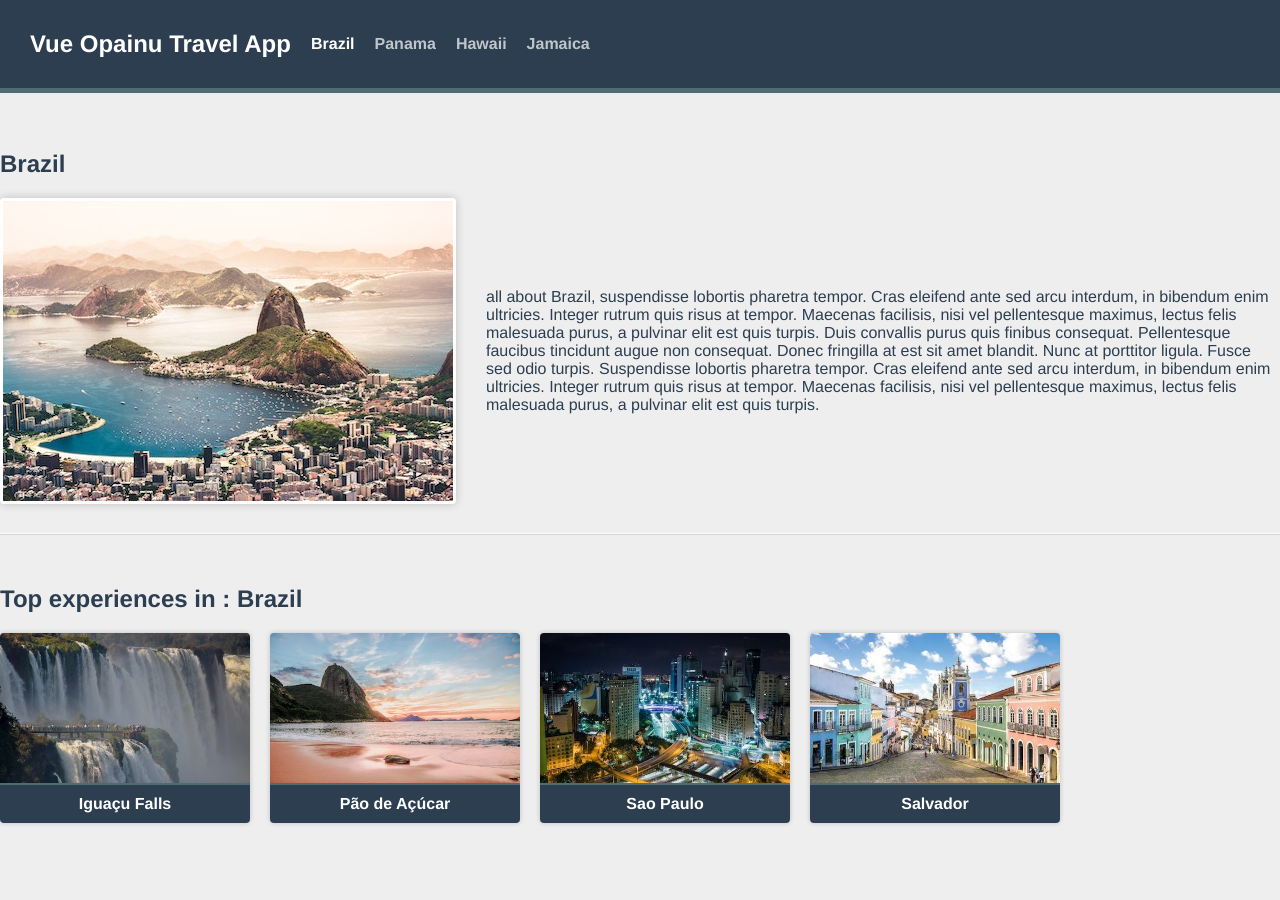
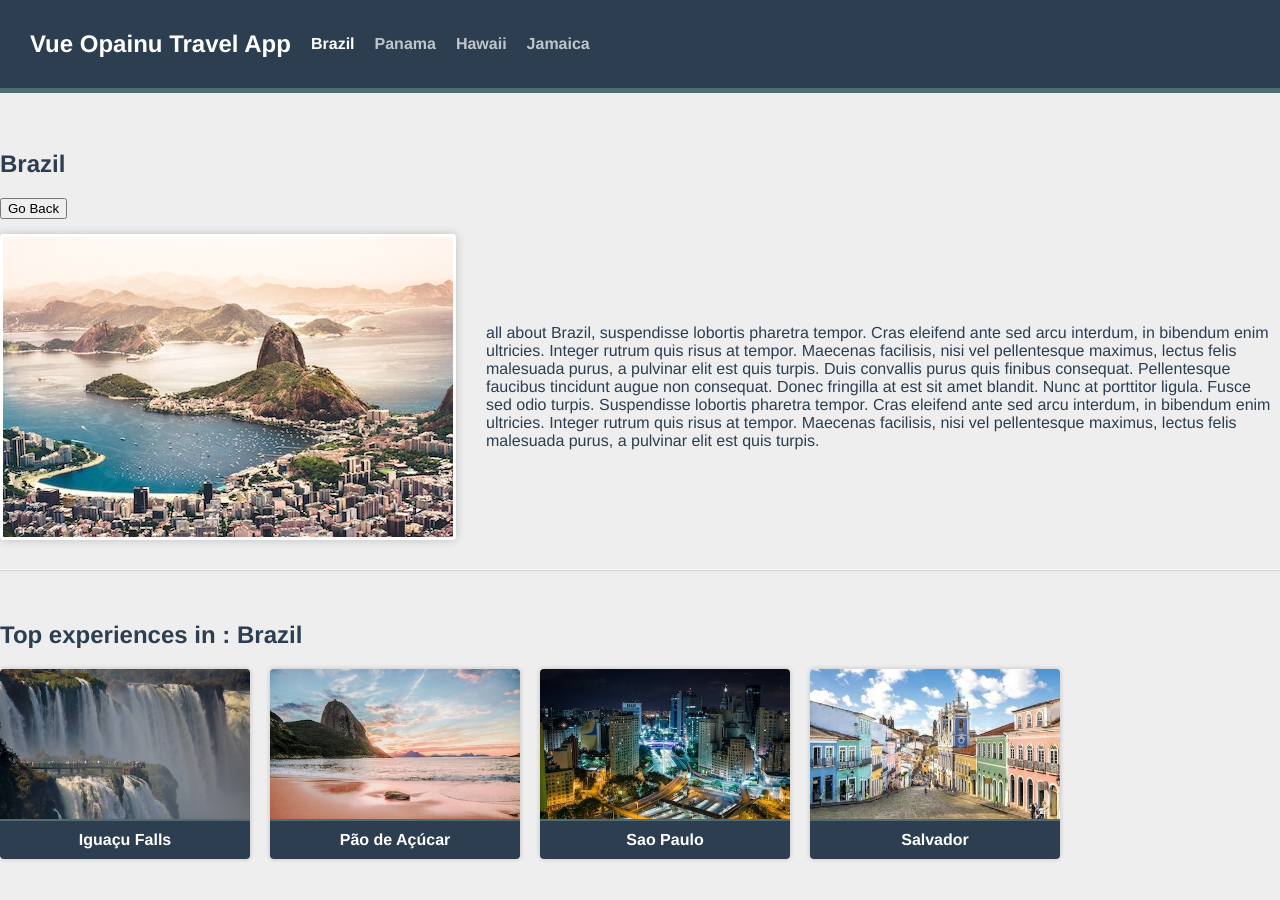
Before and after one commit to utshab-roy/vue-ui, a Vue app: page /destination/1/brazil in a window 1280 px wide. Shown: the top 900 px of the page. Built offline with nearby package versions, Linux system fonts and the light colour scheme.

Commit message:
simple back button impl in vue

```diff
--- /dev/null
+++ b/src/components/GoBack.vue
@@ -0,0 +1,11 @@
+<template>
+    <span class="go-back">
+        <button @click="$router.back()">Go Back</button>
+    </span>
+</template>
+
+<script>
+    export default {
+
+    }
+</script>
--- a/src/views/DestinationShow.vue
+++ b/src/views/DestinationShow.vue
@@ -1,6 +1,7 @@
 <template>
     <section class="destination">
         <h1>{{ destination.name }}</h1>
+        <GoBack />
         <div class="destination-details">
             <img :src="`/images/${destination.image}`" :alt="destination.name" />
             <p>{{ destination.description }}</p>
@@ -24,11 +25,13 @@
 <script>
 import sourceData from '@/data.json'
 import ExperienceCard from "@/components/ExperienceCard.vue";
+import GoBack from '../components/GoBack.vue';
 
 export default {
     components: {
-        ExperienceCard,
-    },
+    ExperienceCard,
+    GoBack
+},
     props: {
         id: {
             type: Number,
```
